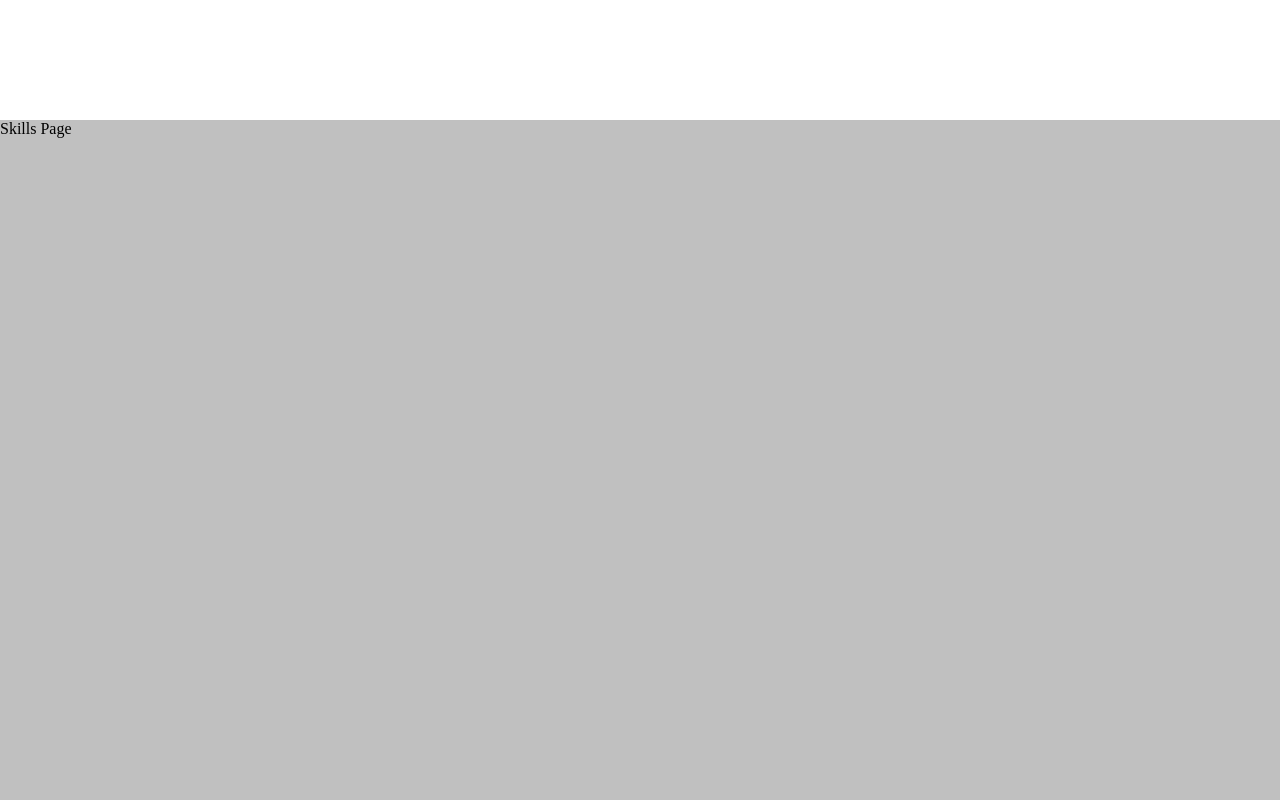
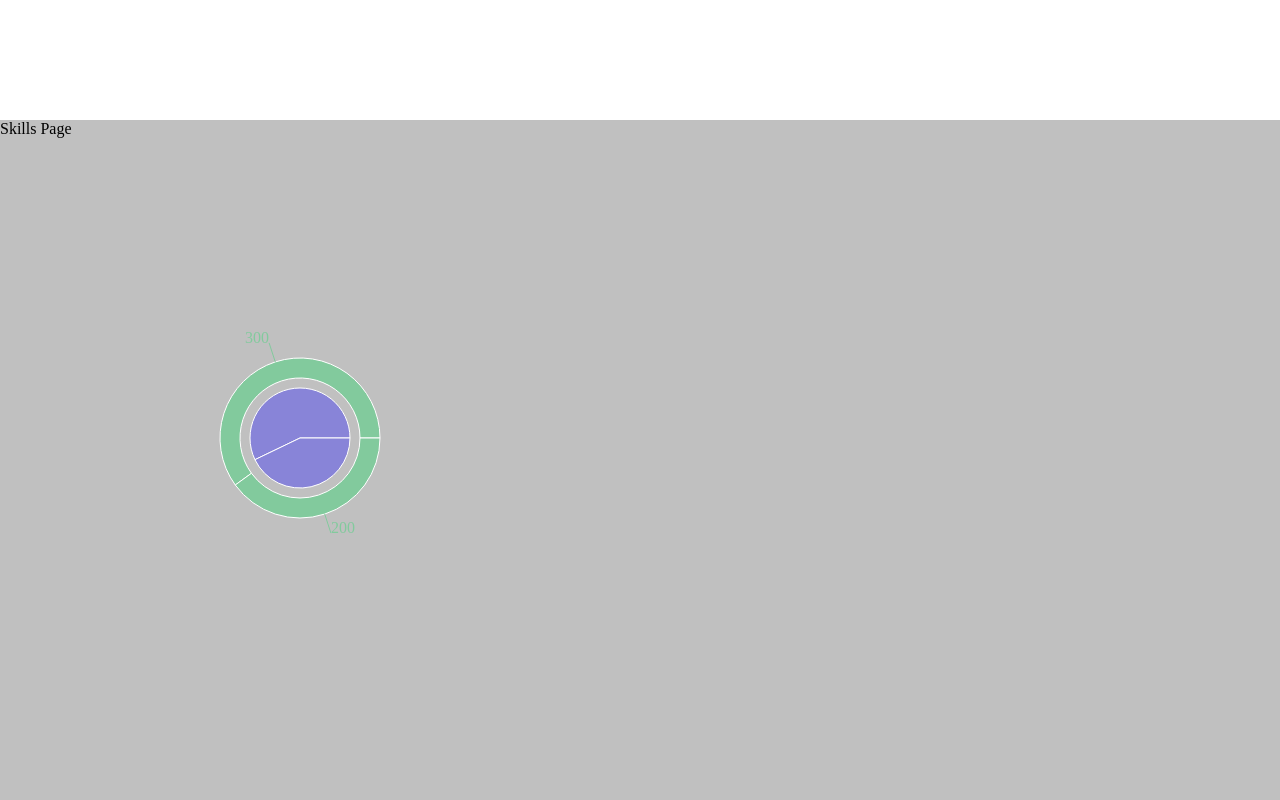
Before and after one commit to willsinn/willsinn-portfolio, a React (Create React App) app: page / in a window 1280 px wide. Shown: the part 2280-3080 px from the top of the page. Built offline with nearby package versions, Linux system fonts and the light colour scheme.

Commit message:
skills chart functional, added Assets

```diff
--- /dev/null
+++ b/src/Assets/SkillsChart.jsx
@@ -0,0 +1,37 @@
+import React, { Component } from 'react';
+import { ResponsiveContainer, PieChart, Pie } from 'recharts';
+
+
+
+
+class SkillsChart extends Component {
+
+
+
+
+
+
+  render() {
+    const data01 = [{name: 'Group A', value: 400},
+                    {name: 'Group B', value: 300}
+                  ];
+
+    const data02 = [
+      {name: 'Group C', value: 300},
+      {name: 'Group D', value: 200}
+    ];
+
+    return(
+
+
+        <ResponsiveContainer width={600} height={600}>
+        <PieChart width={730} height={250}>
+          <Pie data={data01} dataKey="value" nameKey="name" cx="50%" cy="50%" outerRadius={50} fill="#8884d8" />
+          <Pie data={data02} dataKey="value" nameKey="name" cx="50%" cy="50%" innerRadius={60} outerRadius={80} fill="#82ca9d" label />
+        </PieChart>
+        </ResponsiveContainer>
+    );
+  }
+}
+
+export default SkillsChart;
--- a/src/Components/Skills.jsx
+++ b/src/Components/Skills.jsx
@@ -1,5 +1,6 @@
 import React, { Component } from 'react';
 import SkillsStyles from '../Styles/SkillsStyles.css';
+import SkillsChart from '../Assets/SkillsChart';
 
 
 
@@ -12,6 +13,9 @@ class Skills extends Component {
     return (
         <div className="skills-page">
           Skills Page
+          <div>
+            <SkillsChart />
+          </div>
         </div>
     );
   }
```
